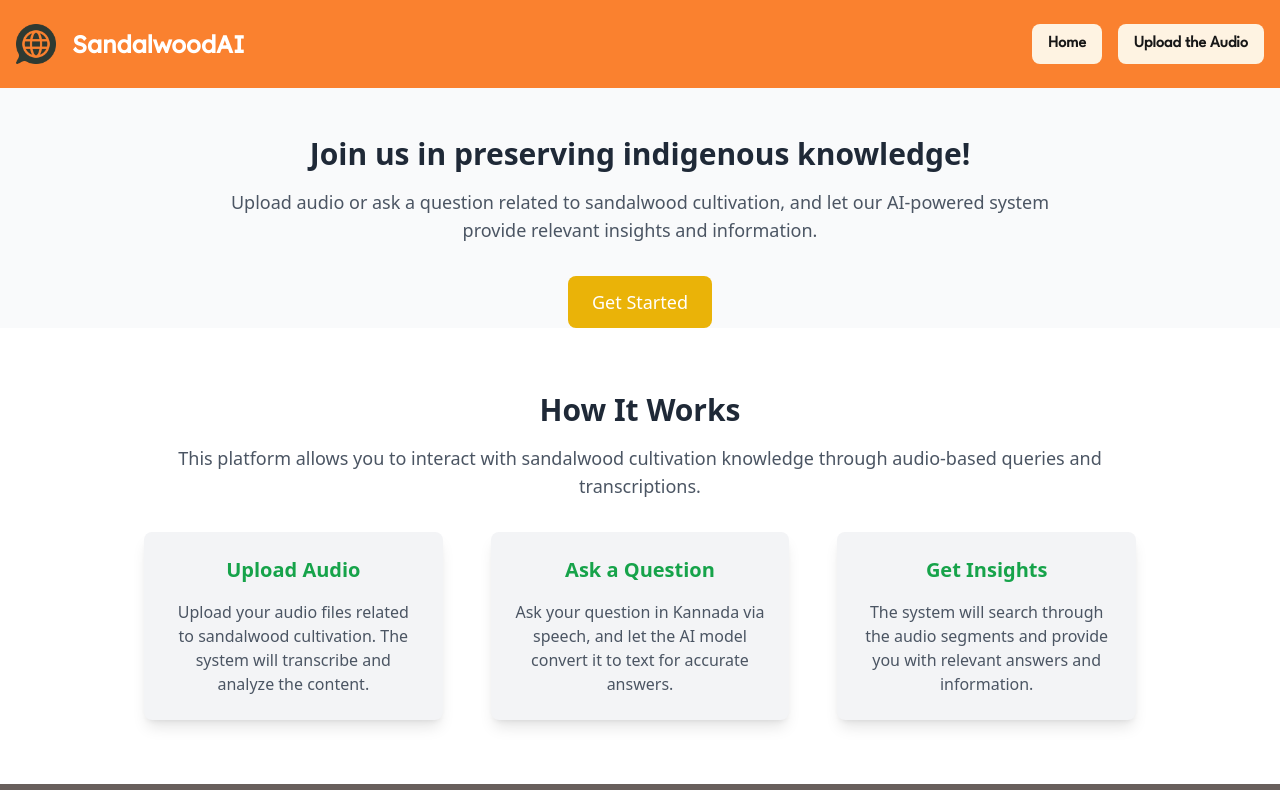
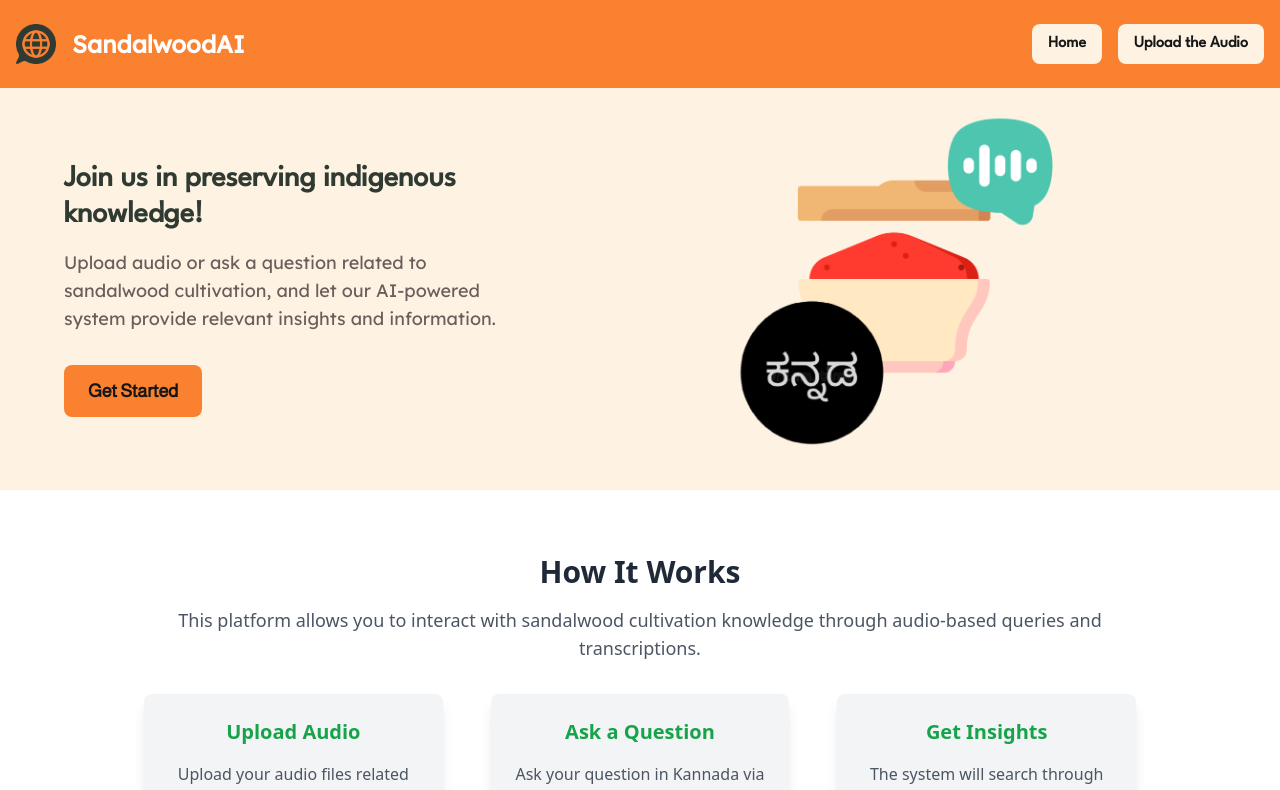
Before and after one commit to fromjyce/SandalwoodASR-Pipeline, a Next.js app in the folder frontend/: page / in a window 1280 px wide. Shown: the top 790 px of the page. Built offline with nearby package versions, Linux system fonts and the light colour scheme.

Commit message:
added cta component

```diff
--- a/frontend/pages/main.js
+++ b/frontend/pages/main.js
@@ -1,22 +1,13 @@
 import React from 'react';
 import Footer from './components/footer';
 import Header from './components/header';
+import CalltoAction from './components/main/calltoaction';
 
 const Main = () => {
   return (
     <div className="min-h-screen bg-gray-50 text-gray-900">
       <Header />
-
-      {/* Call to Action Section */}
-      <section className="mt-12 text-center">
-        <div className="max-w-4xl mx-auto px-4">
-          <h2 className="text-3xl font-semibold text-gray-800">Join us in preserving indigenous knowledge!</h2>
-          <p className="mt-4 text-lg text-gray-600">Upload audio or ask a question related to sandalwood cultivation, and let our AI-powered system provide relevant insights and information.</p>
-          <div className="mt-8">
-            <a href="#upload" className="inline-block bg-yellow-500 text-white px-6 py-3 rounded-lg text-lg hover:bg-yellow-600 transition duration-300">Get Started</a>
-          </div>
-        </div>
-      </section>
+      <CalltoAction />
 
       {/* How It Works Section */}
       <section className="bg-white py-16">
```
